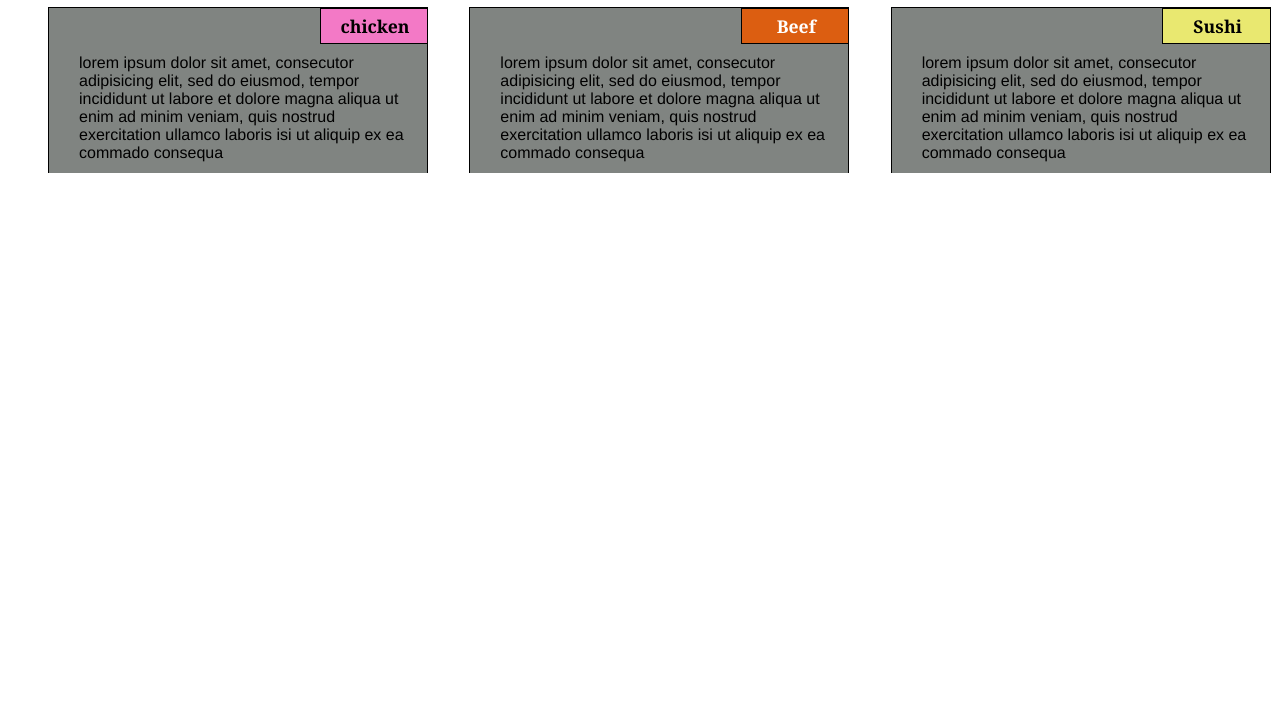
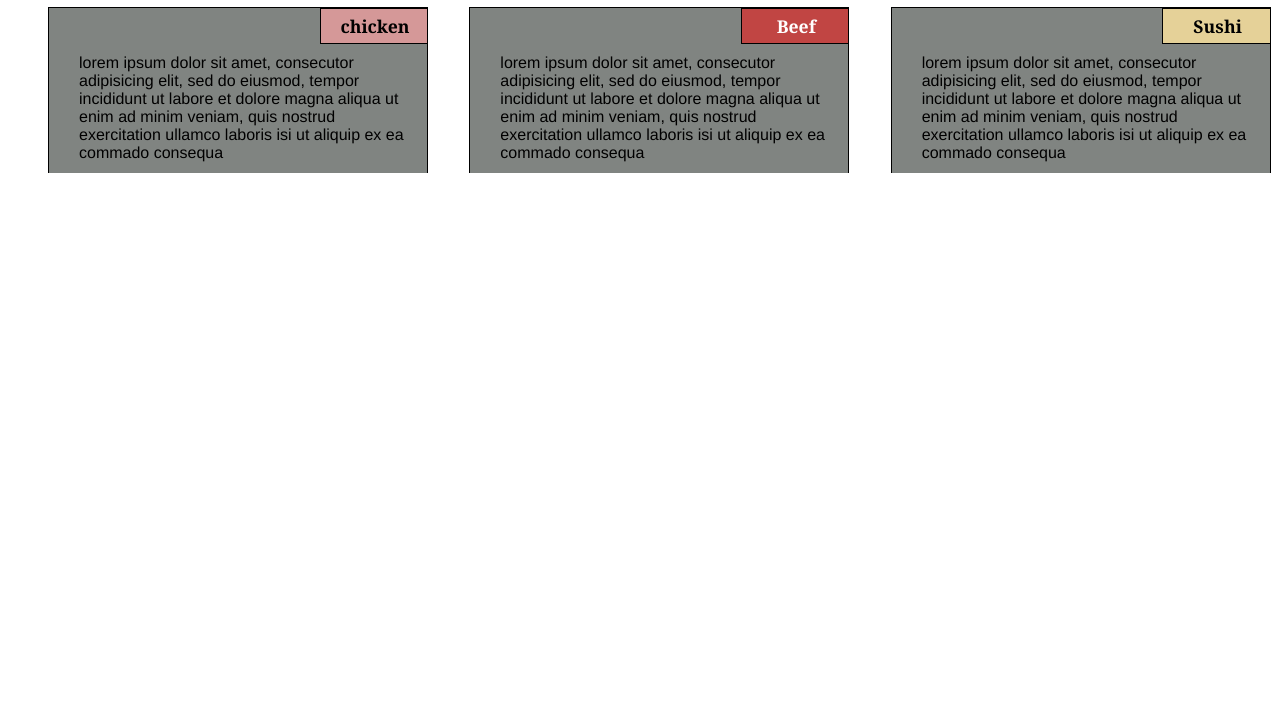
Before and after one commit to Ankit-Tiwari007/module2-solution, a plain HTML site: page site/index.html in a window 1280 px wide. Shown: the part 73-800 px from the top of the page. Drawn offline with Linux system fonts and the light colour scheme.

Commit message:
Update style.css

```diff
--- a/site/style.css
+++ b/site/style.css
@@ -39,7 +39,7 @@ section {
 	margin-bottom: 0;
 	margin-top: 0;
 	padding: 5px;
-	background-color: #F379C6;
+	background-color: #D59898;
 }
 #Beef {
 	margin-top: 0;
@@ -48,7 +48,7 @@ section {
 	width: 27.5%;
 	padding: 5px;
     color: white;
-	background-color: #DC5E11;
+	background-color: #C14543;
 	text-align: center;
 	border: 1px solid black;
 	font-size: 110%;
@@ -61,7 +61,7 @@ section {
 	margin-left: 70%;
 	width: 27.5%;
 	padding: 5px;
-	background-color: #E9E870;
+	background-color: #E5D198;
 	text-align: center;
 	border: 1px solid black;
 	font-size: 110%;
```
